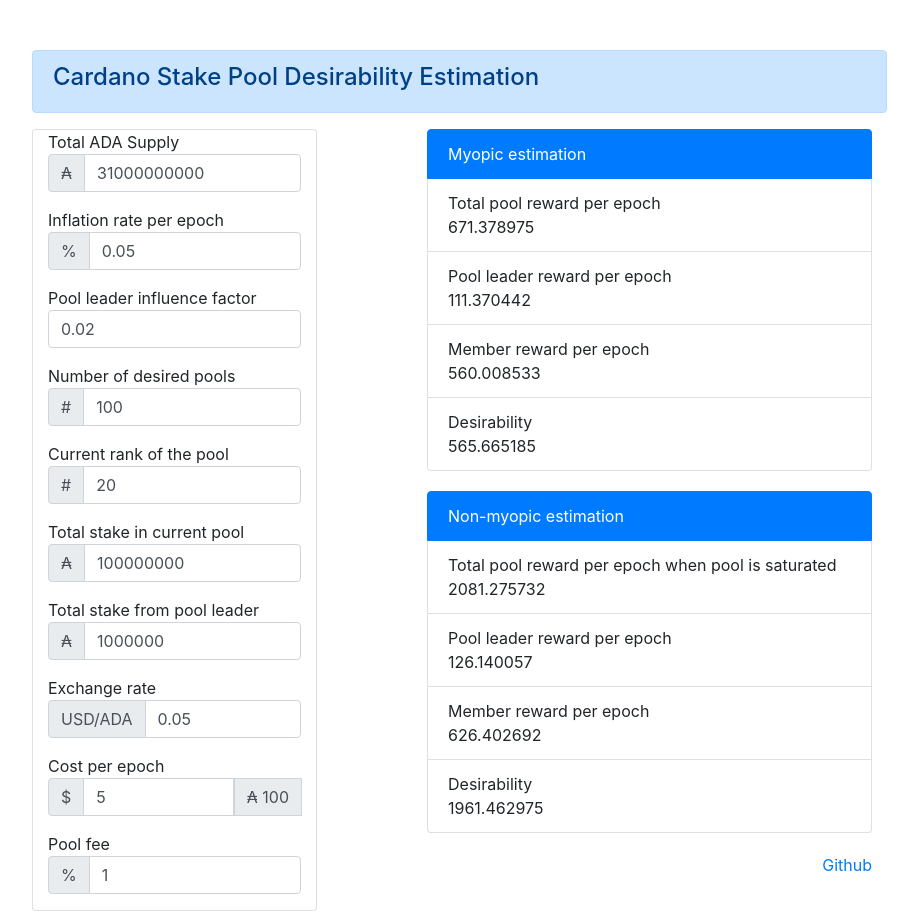
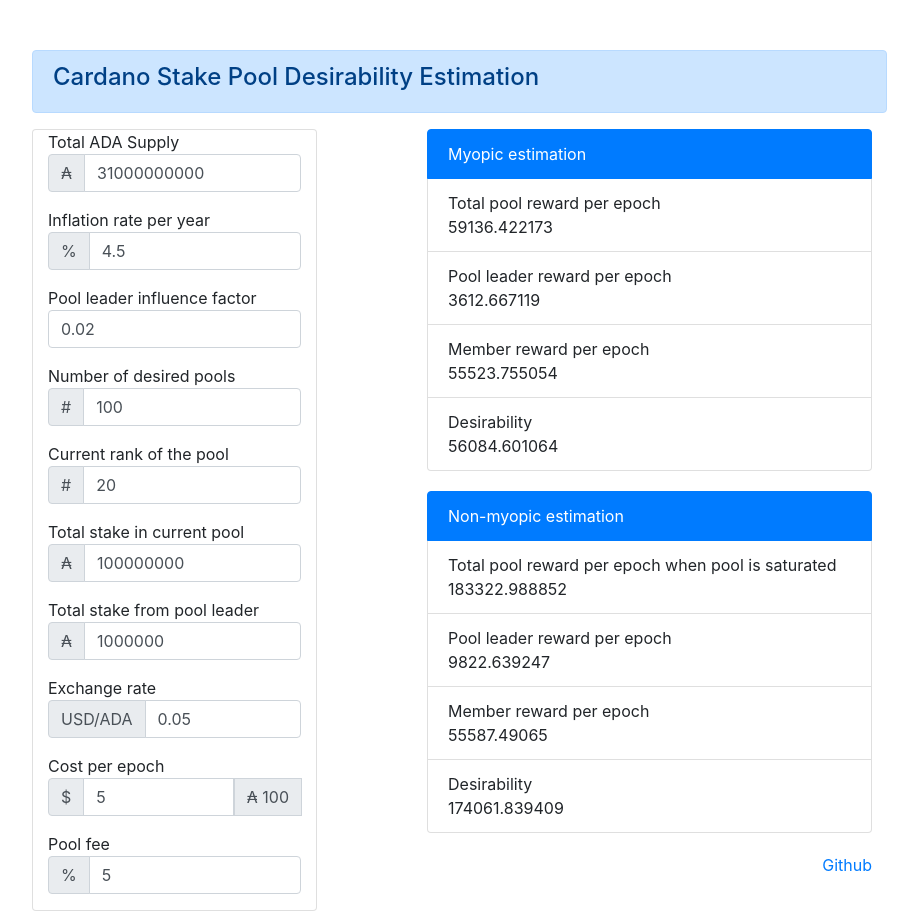
Before and after one commit to Madror7/cardano-stake-pool-desirability, a React (Create React App) app: page / in a window 1280 px wide. Shown: the whole page, without its empty margins (228-1146 px from the left). Built offline with nearby package versions, Linux system fonts and the light colour scheme.

Commit message:
Fixing inflation rate

```diff
--- a/src/App.js
+++ b/src/App.js
@@ -94,8 +94,8 @@
     var totalStakeFromPoolLeaders = 1000000;
     var usdToADA = 0.05;
     var costPerEpochInUSD = 5;
-    var m = 1 // Pool fee %
-    var inflationRate = 0.05 // Inflation rate in percent
+    var m = 5 // Pool fee %
+    var inflationRate = 4.5 // Inflation rate in percent
     this.state = {
       currentTotalSupply: currentTotalSupply,
       targetNumPools: targetNumPools,
@@ -137,7 +137,7 @@
               </div>
               <input className="form-control" onChange={(e) => this.handleChange('currentTotalSupply', e)} defaultValue={this.state.currentTotalSupply}/>
             </div>
-            <div>Inflation rate per epoch</div>
+            <div>Inflation rate per year</div>
             <div className="input-group mb-3">
               <div className="input-group-prepend">
                 <span className="input-group-text">%</span>
```
